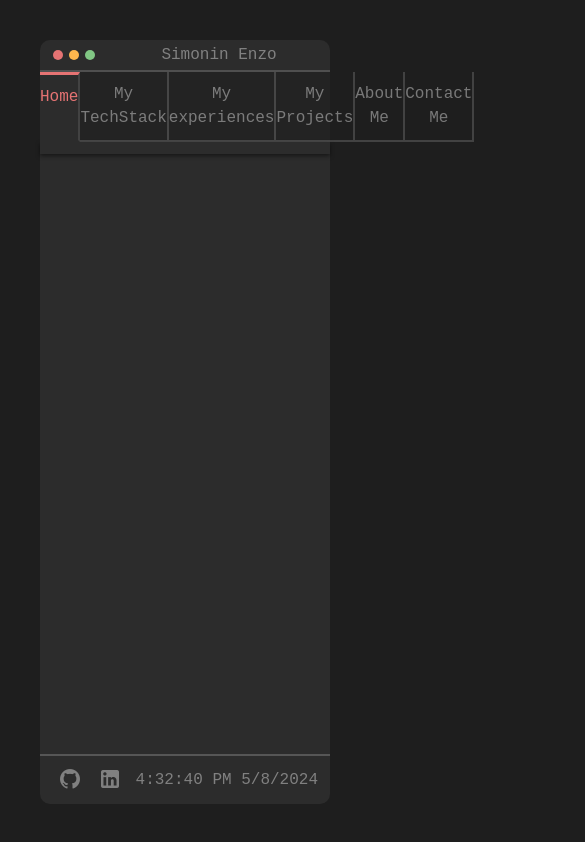
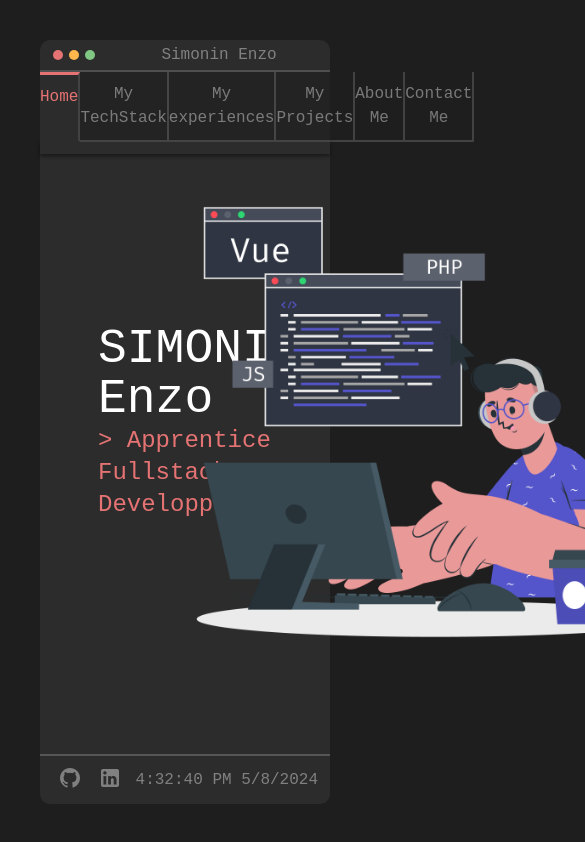
Before and after one commit to Nzosim/PortfolioVueJs, a Vue app: page / in a window 390 px wide. Shown: the top 842 px of the page, 585 px wide, since content can reach past the window. Built offline with nearby package versions, Linux system fonts and the light colour scheme.

Commit message:
add homepage without responsive

```diff
--- a/src/App.vue
+++ b/src/App.vue
@@ -7,6 +7,7 @@ import Footer from '@/components/Footer.vue'
 <template>
   <div id="page">
     <Header />
+    <RouterView />
     <Footer />
   </div>
 </template>
@@ -14,6 +15,7 @@ import Footer from '@/components/Footer.vue'
 <style>
 body {
   background-color: #1e1e1e;
+  font-family: 'Fira Code', monospace;
 }
 
 #page {
--- a/src/components/Footer.vue
+++ b/src/components/Footer.vue
@@ -36,7 +36,6 @@ a {
 }
 
 .time {
-  font-family: 'Fira Code', monospace;
   padding: 2px;
 }
 
--- a/src/components/Header.vue
+++ b/src/components/Header.vue
@@ -51,7 +51,6 @@ p,
 a {
   color: white;
   opacity: 0.4;
-  font-family: 'Fira Code', monospace;
 }
 
 .header_mid {
@@ -87,9 +86,9 @@ a.selected {
 }
 
 .header_bottom {
-  border: none; /* Supprime la bordure par défaut */
-  border-bottom: 12px solid rgba(255, 255, 255, 0); /* Ajoute une bordure en bas de la barre de navigation */
-  background-color: transparent; /* Définit la couleur de fond sur transparent */
-  box-shadow: 0 2px 4px rgba(0, 0, 0, 0.5); /* Ajoute une ombre noire en dessous de la bordure */
+  border: none;
+  border-bottom: 12px solid rgba(255, 255, 255, 0);
+  background-color: transparent;
+  box-shadow: 0 2px 4px rgba(0, 0, 0, 0.5);
 }
 </style>
--- /dev/null
+++ b/src/components/Homepage.vue
@@ -0,0 +1,35 @@
+<template>
+  <div class="home">
+    <div class="home_left">
+      <p class="text-white text-h3">SIMONIN Enzo</p>
+      <p class="text-red-lighten-2 text-h5">> Apprentice Fullstack Developper</p>
+    </div>
+    <img class="home_right" src="../assets/Homepage.png" />
+  </div>
+</template>
+
+<style scoped>
+p {
+  font-family: 'Fira Code', monospace;
+}
+
+.home {
+  display: flex;
+}
+
+.home_left {
+  position: absolute;
+  top: 50%;
+  left: 20%;
+  transform: translateY(-50%);
+}
+
+.home_right {
+  height: 500px;
+  width: auto;
+  position: absolute;
+  top: 50%;
+  left: 50%;
+  transform: translateY(-50%);
+}
+</style>
--- a/src/router/index.js
+++ b/src/router/index.js
@@ -1,13 +1,14 @@
 import { createRouter, createWebHistory } from 'vue-router'
+import Homepage from '@/components/Homepage.vue'
 
 const router = createRouter({
   history: createWebHistory(import.meta.env.BASE_URL),
   routes: [
-    // {
-    //   path: '/',
-    //   name: 'home',
-    //   component: HomeView
-    // }
+    {
+      path: '/',
+      name: 'home',
+      component: Homepage
+    }
   ]
 })
 
```
Also changed, not shown: src/assets/Homepage.png (added).
